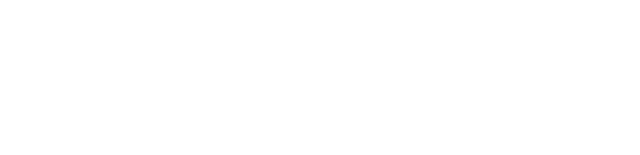
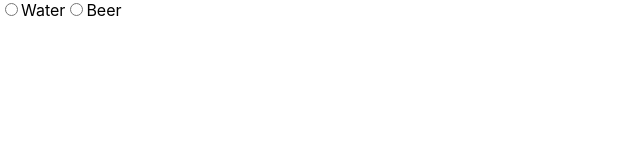
Before and after one commit to bubblyba/job-listing-frontend, a React (Create React App) app: page / in a window 1280 px wide. Shown: the top 155 px of the page, without its empty margins (0-640 px from the left). Built offline with nearby package versions, Linux system fonts and the light colour scheme.

Commit message:
first commit

```diff
--- a/src/components/SignUpForm.js
+++ b/src/components/SignUpForm.js
@@ -9,7 +9,11 @@ function SignUpForm() {
               <input type="text" className="emailInput" placeholder="email"></input>
               <input type="text" className="passwordInput" placeholder="password"></input>
               <input type="text" className="reenterPasswordInput" placeholder="re-enter password"></input>
+              <input type="radio" name="size" id="size_2" value="small" />
+ <label for="size_2">Water</label>
 
+ <input type="radio" name="size" id="size_3" value="small" />
+ <label for="size_3">Beer</label>
 
 
 
```
Also changed, not shown: src/components/SignUpFormStyle.css (line endings or trailing spaces).
